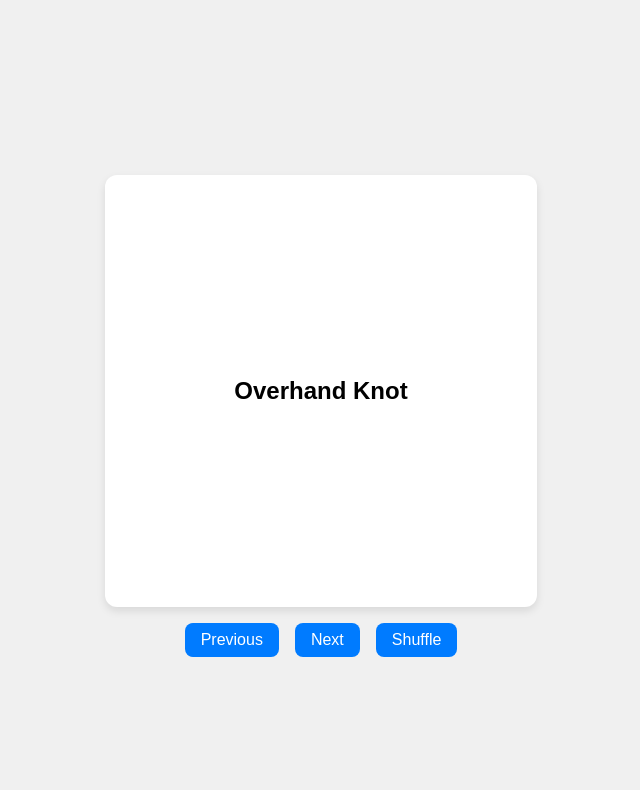
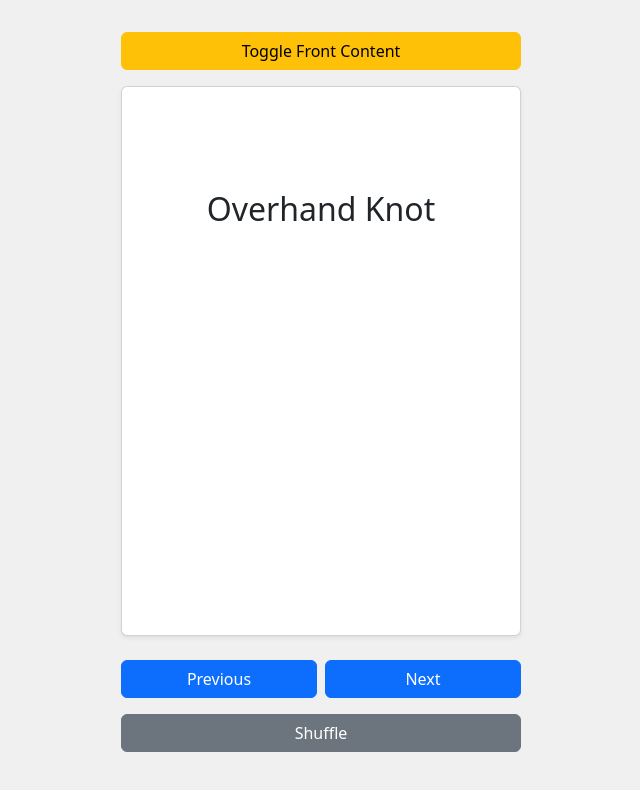
Before and after one commit to s-jhay/knot-flashcards, a plain HTML site: page knot-flashcards.html in a window 1280 px wide. Shown: the whole page, without its empty margins (319-959 px from the left). Drawn offline with nearby package versions, Linux system fonts and the light colour scheme.

Commit message:
add bootstrap styling, move data to json file

```diff
--- /dev/null
+++ b/cards.json
@@ -0,0 +1,107 @@
+[
+    {
+      "name": "Overhand Knot",
+      "image": "https://www.animatedknots.com/photos/overhand/overhandR6.jpg",
+      "description": "Uses: Tie-off for backup",
+      "animationLink": "https://www.animatedknots.com/overhand-knot",
+      "videoLink": "https://youtu.be/I0ShGbIR0ZI?si=xXNimtQjYEh7Nelo"
+    },
+    {
+      "name": "Square Knot",
+      "image": "https://www.animatedknots.com/photos/reef/reefR7.jpg",
+      "description": "Uses: ASRC seat harness",
+      "animationLink": "https://www.animatedknots.com/square-knot",
+      "videoLink": "https://youtu.be/0Y_iorha2k4?si=8yPzKLCX5_2_JF8s"
+    },
+    {
+      "name": "Water Knot",
+      "image": "https://www.animatedknots.com/photos/waterknot/waterknotR12.jpg",
+      "description": "Uses: Join ends of webbing",
+      "animationLink": "https://www.animatedknots.com/water-knot",
+      "videoLink": "https://youtu.be/sO20BG1dkb0?si=icYBJth-cdgIUH_n"
+    },
+    {
+      "name": "Bowline Knot",
+      "image": "https://www.animatedknots.com/photos/bowline/bowlineR7.jpg",
+      "description": "Uses: Tie a loop in the end of a rope",
+      "animationLink": "https://www.animatedknots.com/bowline-knot",
+      "videoLink": "https://youtu.be/YXRnPES0Qec?si=adnRGNbG_RewO07V"
+    },
+    {
+      "name": "Figure-8 Follow-Through",
+      "image": "https://www.animatedknots.com/photos/fig8follow/fig8followR9.jpg",
+      "description": "Uses: Tie a loop around an object; tensionless anchor",
+      "animationLink": "https://www.animatedknots.com/figure-8-follow-through-loop-knot",
+      "videoLink": "https://youtu.be/aLopeVBb7yU?si=XeGnTn_-gzMjgBqT"
+    },
+    {
+      "name": "Figure-8 Loop / Figure-8 on a Bight",
+      "image": "https://knots3d.com/en/image/knots/figure-eight-loop-knot.webp",
+      "description": "Uses: Attach carabiner to end of rope",
+      "animationLink": "",
+      "videoLink": "https://youtu.be/D8jRok7Kofw?si=1Ap5vLWFuPvEoxTs"
+    },
+    {
+      "name": "Figure-8 Bend",
+      "image": "https://www.animatedknots.com/photos/fig8join/fig8joinR10.jpg",
+      "description": "Uses: Join 2 ropes",
+      "animationLink": "https://www.animatedknots.com/figure-8-bend-knot",
+      "videoLink": "https://youtu.be/w6x-TK6L2Tk?si=hUd1QesMc8guBYx6"
+    },
+    {
+      "name": "Double Loop Figure-8",
+      "image": "https://www.animatedknots.com/photos/fig8loopdouble/fig8loopdoubleR13.jpg",
+      "description": "Uses: Same as Figure-8 Loop; attach rope to litter",
+      "animationLink": "https://www.animatedknots.com/figure-8-double-loop-knot",
+      "videoLink": "https://youtu.be/_DPYEPxtjF0?si=_5XdFPLuK5i5xoNM"
+    },
+    {
+      "name": "Barrel Knot",
+      "image": "https://www.animatedknots.com/photos/doubleoverhand/doubleoverhandR8.jpg",
+      "description": "Uses: Tie-off for backup",
+      "animationLink": "https://www.animatedknots.com/double-overhand-stopper-knot",
+      "videoLink": "https://youtu.be/7Eso8q84aCc?si=mUKoyAj-WP-a9bNF"
+    },
+    {
+      "name": "Double Fisherman's Knot",
+      "image": "https://www.animatedknots.com/photos/doublefishermans/doublefishermansR16.jpg",
+      "description": "Uses: Join 2 ropes; Prusik Loops",
+      "animationLink": "https://www.animatedknots.com/double-fishermans-bend-knot",
+      "videoLink": "https://youtu.be/O6oJwedcb18?si=vd9xHdvxtti3i9QQ"
+    },
+    {
+      "name": "Prusik Knot - 2 Wrap",
+      "image": "https://www.guidedolomiti.com/wp-content/uploads/nodo-alpinismo-prusik.webp",
+      "description": "Uses: Climb a rope; haul team rope tie-in",
+      "animationLink": "",
+      "videoLink": ""
+    },
+    {
+      "name": "Prusik Knot - 3 Wrap",
+      "image": "https://www.animatedknots.com/photos/prusik/prusikR8.jpg",
+      "description": "Uses: Safety; climb a rope; haul rope tie-in",
+      "animationLink": "https://www.animatedknots.com/prusik-knot",
+      "videoLink": "https://youtu.be/CP7iAF_YU7A?si=1bS6y1gFsh66r6XO"
+    },
+    {
+      "name": "Girth Hitch",
+      "image": "https://www.animatedknots.com/photos/girth/girthR6.jpg",
+      "description": "Uses: Webbing anchor",
+      "animationLink": "https://www.animatedknots.com/girth-hitch-knot",
+      "videoLink": "https://youtu.be/blP6BL05Q34?si=p4MFqwXJHEY7cdSM"
+    },
+    {
+      "name": "Taut-line Hitch",
+      "image": "https://www.livealifetodiefor.co.uk/wp-content/uploads/2024/01/Tautline-Hitch-rotated.jpg",
+      "description": "Uses: Hold tension on tent lines and other tie-downs (e.g. radio antenna)",
+      "animationLink": "",
+      "videoLink": "https://youtu.be/GTi6j7d16Xc?si=Tz0lcTjx0j_RalAz"
+    },
+    {
+      "name": "Clove Hitch",
+      "image": "https://www.animatedknots.com/photos/clove/cloveR6.jpg",
+      "description": "Simple (weak) hitch to attach a rope to a pole or ring",
+      "animationLink": "https://www.animatedknots.com/clove-hitch-knot-using-loops",
+      "videoLink": "https://youtu.be/pMRTmEZ4-JU?si=U4y2h6GSF6Fum8-7"
+    }
+  ]
--- a/knot-flashcards.html
+++ b/knot-flashcards.html
@@ -4,190 +4,94 @@
   <meta charset="UTF-8">
   <meta name="viewport" content="width=device-width, initial-scale=1.0">
   <title>Knot Flashcards</title>
+  <link href="https://cdn.jsdelivr.net/npm/bootstrap@5.3.3/dist/css/bootstrap.min.css" rel="stylesheet">
+  <script src="https://cdn.jsdelivr.net/npm/bootstrap@5.3.3/dist/js/bootstrap.bundle.min.js"></script>
   <style>
     body {
-      font-family: sans-serif;
-      display: flex;
-      flex-direction: column;
-      align-items: center;
-      justify-content: center;
-      min-height: 100vh;
-      margin: 0;
       background: #f0f0f0;
-      padding: 1rem;
+      padding: 2rem;
     }
-    .card {
-      width: 90%;
-      max-width: 400px;
-      min-height: 50vh;
-      background: white;
-      border-radius: 12px;
-      box-shadow: 0 4px 8px rgba(0, 0, 0, 0.1);
+    .flashcard {
+      cursor: pointer;
+      transition: transform 0.5s;
+      height: auto;
+      min-height: 550px;
+      overflow: hidden;
       padding: 1rem;
       display: flex;
       flex-direction: column;
+      justify-content: flex-start;
+    }
+    .card-top, .card-bottom {
+      width: 100%;
+      text-align: center;
+    }
+    .card-top {
+      height: 220px;
+      display: flex;
       align-items: center;
       justify-content: center;
-      text-align: center;
-      cursor: pointer;
-      transition: transform 0.5s;
-      overflow-y: auto;
     }
-    .card img {
-      max-width: 100%;
-      border-radius: 8px;
+    .card-bottom {
+      min-height: 280px;
+      display: none;
+      flex-direction: column;
+      align-items: center;
+      justify-content: flex-start;
+      padding-top: 1rem;
     }
-    .controls {
-      margin-top: 1rem;
-      display: flex;
-      gap: 1rem;
-      flex-wrap: wrap;
-      justify-content: center;
-    }
-    button {
-      padding: 0.5rem 1rem;
-      font-size: 1rem;
-      border: none;
-      border-radius: 8px;
-      background-color: #007bff;
-      color: white;
-      cursor: pointer;
-    }
-    button:focus,
-    button:active {
-      outline: none;
-      background-color: #0056b3;
-    }
-    a {
-      color: #007bff;
-      text-decoration: none;
+    .card-bottom a {
       display: block;
       margin-top: 0.5rem;
+    }
+    .card-content {
+      width: 100%;
+      height: 100%;
+    }
+    .card-content img {
+      max-height: 200px;
+      max-width: 100%;
+      object-fit: contain;
+      border-radius: 0.5rem;
     }
   </style>
 </head>
 <body>
-  <div class="card" id="flashcard" onclick="flipCard()">
-    <div id="cardFront"></div>
-    <div id="cardBack" style="display: none;"></div>
-  </div>
-  <div class="controls">
-    <button onclick="prevCard()">Previous</button>
-    <button onclick="nextCard()">Next</button>
-    <button onclick="shuffleCards()">Shuffle</button>
+  <div class="container text-center">
+    <div class="d-grid gap-3 mx-auto mb-3" style="max-width: 400px;">
+      <button class="btn btn-warning" onclick="toggleCardFrontContent()">Toggle Front Content</button>
+    </div>
+
+    <div class="card flashcard mx-auto shadow-sm" style="max-width: 400px;" onclick="flipCard()">
+      <div id="cardFront" class="card-top"></div>
+      <div id="cardBack" class="card-bottom"></div>
+    </div>
+
+    <div class="d-grid gap-3 mx-auto mt-4" style="max-width: 400px;">
+      <div class="row g-2">
+        <div class="col-6">
+          <button class="btn btn-primary w-100" onclick="prevCard()">Previous</button>
+        </div>
+        <div class="col-6">
+          <button class="btn btn-primary w-100" onclick="nextCard()">Next</button>
+        </div>
+      </div>
+      <button class="btn btn-secondary" onclick="shuffleCards()">Shuffle</button>
+    </div>
   </div>
 
   <script>
-    const cards = [
-      {
-        name: "Overhand Knot",
-        image: "https://www.animatedknots.com/photos/overhand/overhandR6.jpg",
-        description: "Uses: Tie-off for backup",
-        animationLink: "https://www.animatedknots.com/overhand-knot",
-        videoLink: "https://youtu.be/I0ShGbIR0ZI?si=xXNimtQjYEh7Nelo"
-      },
-      {
-        name: "Square Knot",
-        image: "https://www.animatedknots.com/photos/reef/reefR7.jpg",
-        description: "Uses: ASRC seat harness",
-        animationLink: "https://www.animatedknots.com/square-knot",
-        videoLink: "https://youtu.be/0Y_iorha2k4?si=8yPzKLCX5_2_JF8s"
-      },
-      {
-        name: "Water Knot",
-        image: "https://www.animatedknots.com/photos/waterknot/waterknotR12.jpg",
-        description: "Uses: Join ends of webbing",
-        animationLink: "https://www.animatedknots.com/water-knot",
-        videoLink: "https://youtu.be/sO20BG1dkb0?si=icYBJth-cdgIUH_n"
-      },
-      {
-        name: "Bowline Knot",
-        image: "https://www.animatedknots.com/photos/bowline/bowlineR7.jpg",
-        description: "Uses: Tie a loop in the end of a rope",
-        animationLink: "https://www.animatedknots.com/bowline-knot",
-        videoLink: "https://youtu.be/YXRnPES0Qec?si=adnRGNbG_RewO07V"
-      },
-      {
-        name: "Figure-8 Follow-Through",
-        image: "https://www.animatedknots.com/photos/fig8follow/fig8followR9.jpg",
-        description: "Uses: Tie a loop around an object; tensionless anchor",
-        animationLink: "https://www.animatedknots.com/figure-8-follow-through-loop-knot",
-        videoLink: "https://youtu.be/aLopeVBb7yU?si=XeGnTn_-gzMjgBqT"
-      },
-      {
-        name: "Figure-8 Loop / Figure-8 on a Bight",
-        image: "https://knots3d.com/en/image/knots/figure-eight-loop-knot.webp",
-        description: "Uses: Attach carabiner to end of rope",
-        animationLink: "",
-        videoLink: "https://youtu.be/D8jRok7Kofw?si=1Ap5vLWF2PvEoxTs"
-      },
-      {
-        name: "Figure-8 Bend",
-        image: "https://www.animatedknots.com/photos/fig8join/fig8joinR10.jpg",
-        description: "Uses: Join 2 ropes",
-        animationLink: "https://www.animatedknots.com/figure-8-bend-knot",
-        videoLink: "https://youtu.be/w6x-TK6L2Tk?si=hUd1QesMc8guBYx6"
-      },
-      {
-        name: "Double Loop Figure-8",
-        image: "https://www.animatedknots.com/photos/fig8loopdouble/fig8loopdoubleR13.jpg",
-        description: "Uses: Same as Figure-8 Loop; attach rope to litter",
-        animationLink: "https://www.animatedknots.com/figure-8-double-loop-knot",
-        videoLink: "https://youtu.be/_DPYEPxtjF0?si=_5XdFPLuK5i5xoNM"
-      },
-      {
-        name: "Barrel Knot",
-        image: "https://www.animatedknots.com/photos/doubleoverhand/doubleoverhandR8.jpg",
-        description: "Uses: Tie-off for backup",
-        animationLink: "https://www.animatedknots.com/double-overhand-stopper-knot",
-        videoLink: "https://youtu.be/7Eso8q84aCc?si=mUKoyAj-WP-a9bNF"
-      },
-      {
-        name: "Double Fisherman's Knot",
-        image: "https://www.animatedknots.com/photos/doublefishermans/doublefishermansR16.jpg",
-        description: "Uses: Join 2 ropes; Prusik Loops",
-        animationLink: "https://www.animatedknots.com/double-fishermans-bend-knot",
-        videoLink: "https://youtu.be/O6oJwedcb18?si=vd9xHdvxtti3i9QQ"
-      },
-      {
-        name: "Prusik Knot - 2 Wrap",
-        image: "https://www.guidedolomiti.com/wp-content/uploads/nodo-alpinismo-prusik.webp",
-        description: "Uses: Climb a rope; haul team rope tie-in",
-        animationLink: "",
-        videoLink: ""
-      },
-      {
-        name: "Prusik Knot - 3 Wrap",
-        image: "https://www.animatedknots.com/photos/prusik/prusikR8.jpg",
-        description: "Uses: Safety; climb a rope; haul rope tie-in",
-        animationLink: "https://www.animatedknots.com/prusik-knot",
-        videoLink: "https://youtu.be/CP7iAF_YU7A?si=1bS6y1gFsh66r6XO"
-      },
-      {
-        name: "Girth Hitch",
-        image: "https://www.animatedknots.com/photos/girth/girthR6.jpg",
-        description: "Uses: Webbing anchor",
-        animationLink: "https://www.animatedknots.com/girth-hitch-knot",
-        videoLink: "https://youtu.be/blP6BL05Q34?si=p4MFqwXJHEY7cdSM"
-      },
-      {
-        name: "Taut-line Hitch",
-        image: "https://www.livealifetodiefor.co.uk/wp-content/uploads/2024/01/Tautline-Hitch-rotated.jpg",
-        description: "Uses: Hold tension on tent lines and other tie-downs (e.g. radio antenna)",
-        animationLink: "",
-        videoLink: "https://youtu.be/GTi6j7d16Xc?si=Tz0lcTjx0j_RalAz"
-      },
-      {
-        name: "Clove Hitch",
-        image: "https://www.animatedknots.com/photos/clove/cloveR6.jpg",
-        description: "Simple (weak) hitch to attach a rope to a pole or ring",
-        animationLink: "https://www.animatedknots.com/clove-hitch-knot-using-loops",
-        videoLink: "https://youtu.be/pMRTmEZ4-JU?si=U4y2h6GSF6Fum8-7"
-      },
-    ];
+    let cards = [];
+    fetch('cards.json')
+      .then(response => response.json())
+      .then(data => {
+        cards = data;
+        renderCard();
+      });
 
     let currentIndex = 0;
     let flipped = false;
+    let frontMode = "name";
 
     function getFrontElement() {
       return document.getElementById("cardFront");
@@ -202,36 +106,47 @@
       const back = getBackElement();
       const card = cards[currentIndex];
 
-      front.innerHTML = `<h2>${card.name}</h2>`;
-      back.innerHTML = `
-        <img src="${card.image}" alt="${card.name}">
-        <p>${card.description}</p>
-        <a href="${card.animationLink}" target="_blank" rel="noopener noreferrer">View animation</a>
-        <a href="${card.videoLink}" target="_blank" rel="noopener noreferrer">Watch video</a>
-      `;
+      front.innerHTML = frontMode === "name"
+        ? `<h2>${card.name}</h2>`
+        : `<img src="${card.image}" alt="${card.name}" class="img-fluid rounded">`;
+
+      back.innerHTML = frontMode === "name"
+        ? `<img src="${card.image}" alt="${card.name}" class="img-fluid rounded">
+           <p class="mt-3">${card.description}</p>
+           ${card.animationLink ? `<a href="${card.animationLink}" target="_blank" rel="noopener noreferrer">View animation</a>` : ''}
+           ${card.videoLink ? `<a href="${card.videoLink}" target="_blank" rel="noopener noreferrer">Watch video</a>` : ''}`
+        : `<h2>${card.name}</h2>
+           <p class="mt-3">${card.description}</p>
+           ${card.animationLink ? `<a href="${card.animationLink}" target="_blank" rel="noopener noreferrer">View animation</a>` : ''}
+           ${card.videoLink ? `<a href="${card.videoLink}" target="_blank" rel="noopener noreferrer">Watch video</a>` : ''}`;
 
       resetFlip();
+    }
+
+    function flipCard() {
+      const front = getFrontElement();
+      const back = getBackElement();
+      if (flipped) {
+        front.style.display = "flex";
+        back.style.display = "none";
+      } else {
+        front.style.display = "none";
+        back.style.display = "flex";
+      }
+      flipped = !flipped;
     }
 
     function resetFlip() {
       const front = getFrontElement();
       const back = getBackElement();
       flipped = false;
-      front.style.display = "block";
+      front.style.display = "flex";
       back.style.display = "none";
     }
 
-    function flipCard() {
-      const front = getFrontElement();
-      const back = getBackElement();
-      if (flipped) {
-        front.style.display = "block";
-        back.style.display = "none";
-      } else {
-        front.style.display = "none";
-        back.style.display = "block";
-      }
-      flipped = !flipped;
+    function toggleCardFrontContent() {
+      frontMode = frontMode === "name" ? "image" : "name";
+      renderCard();
     }
 
     function nextCard() {
@@ -246,21 +161,16 @@
 
     function shuffleCards() {
       const currentCard = cards[currentIndex];
-
       for (let i = cards.length - 1; i > 0; i--) {
         const j = Math.floor(Math.random() * (i + 1));
         [cards[i], cards[j]] = [cards[j], cards[i]];
       }
-
       if (cards[0].name === currentCard.name && cards.length > 1) {
         [cards[0], cards[1]] = [cards[1], cards[0]];
       }
-
       currentIndex = 0;
       renderCard();
     }
-
-    renderCard();
   </script>
 </body>
 </html>
```
